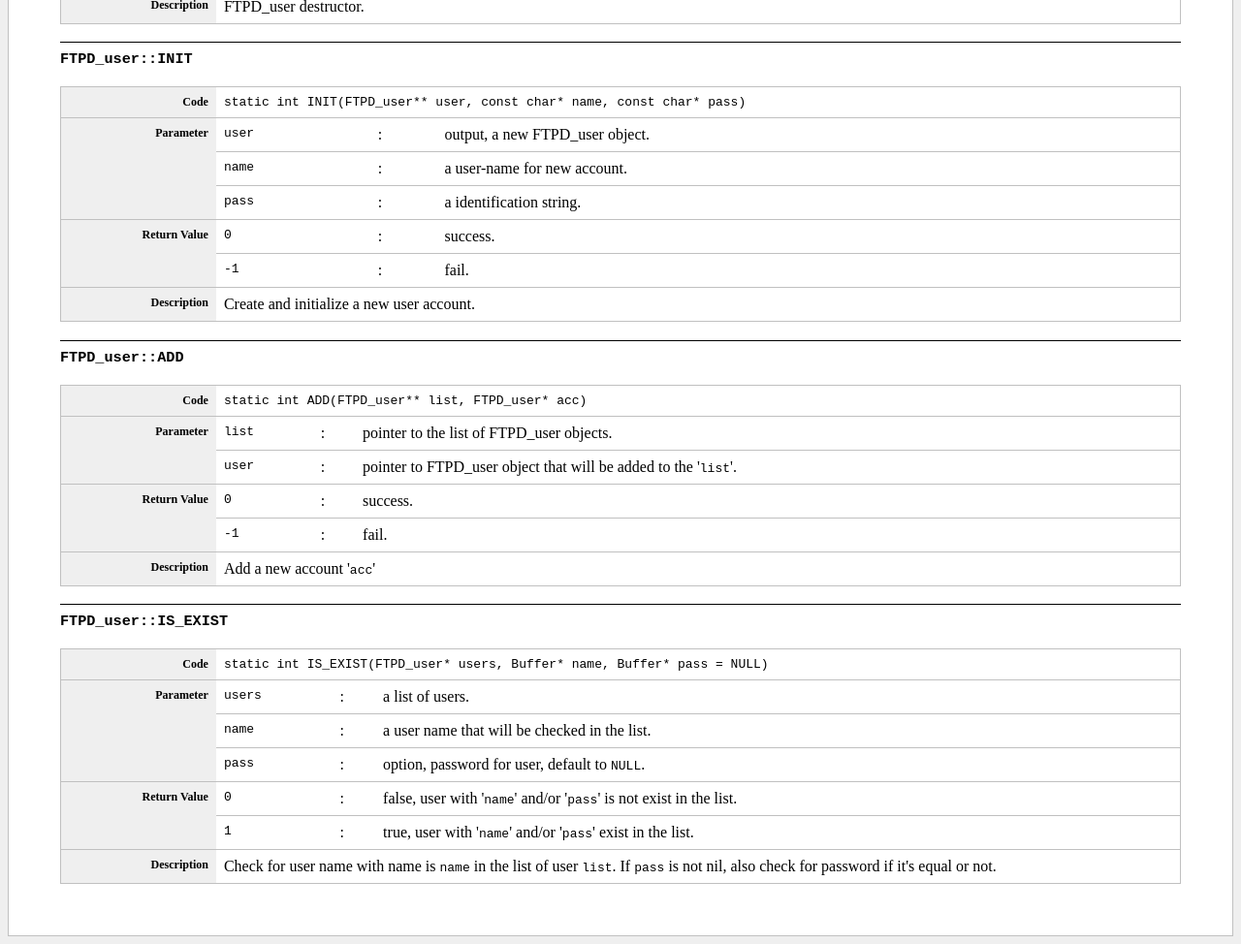
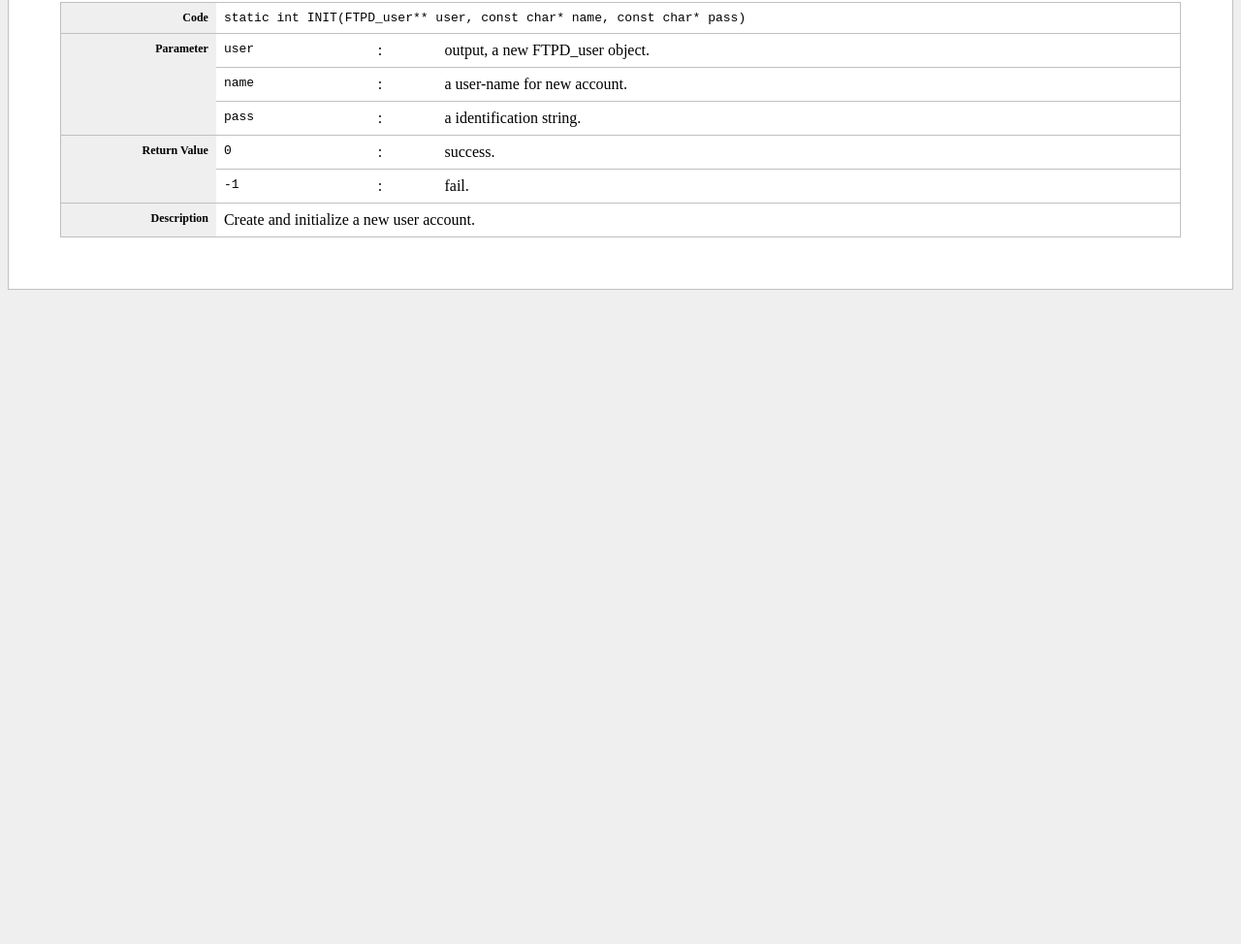
Before and after one commit to shuLhan/libvos, a plain HTML site: page doc/FTPD_user.html in a window 1280 px wide. Shown: the part 1400-2374 px from the top of the page at 97% size. After the commit the page ends 1707 px from the top, so only its background shows below. Drawn offline with Linux system fonts and the light colour scheme.

Commit message:
FTPD_client: remove _next, _prev, and _last fields
This change affect FTPD module, which replace the FTPD_client with List.

```diff
--- a/doc/FTPD_user.html
+++ b/doc/FTPD_user.html
@@ -15,8 +15,6 @@
 	<li><a href="#FTPD_user::FTPD_user"><tt> FTPD_user::FTPD_user </tt></a></li>
 	<li><a href="#FTPD_user::~FTPD_user"><tt> FTPD_user::~FTPD_user </tt></a></li>
 	<li><a href="#FTPD_user::INIT"><tt> FTPD_user::INIT </tt></a></li>
-	<li><a href="#FTPD_user::ADD"><tt> FTPD_user::ADD </tt></a></li>
-	<li><a href="#FTPD_user::IS_EXIST"><tt> FTPD_user::IS_EXIST </tt></a></li>
 	</ul>
 </ul>
 
@@ -56,10 +54,6 @@ FTP.
 	<td>_pass</td>
 	<td>:</td>
 	<td>a plain-text password for authenticating user into the service.</td>
-</tr><tr>
-	<td>_next</td>
-	<td>:</td>
-	<td>pointer to the next FTPD_user object.</td>
 </tr>
 </table>
 
@@ -136,78 +130,5 @@ static int INIT(FTPD_user** user, const char* name, const char* pass)
 </tr>
 </table>
 
-<h3><a name="FTPD_user::ADD"><tt> FTPD_user::ADD </tt></a></h3>
-<table class="class-method">
-<tr>
-	<th>Code</th>
-	<td colspan="3">
-static int ADD(FTPD_user** list, FTPD_user* acc)
-	</td>
-</tr><tr>
-	<th rowspan="2">Parameter</th>
-		<td><tt> list </tt></td>
-		<td>:</td>
-		<td> pointer to the list of FTPD_user objects.</td>
-	</tr><tr>
-		<td><tt> user </tt></td>
-		<td>:</td>
-		<td> pointer to FTPD_user object that will be added to the
-'<tt>list</tt>'.</td>
-</tr><tr>
-	<th rowspan="2">Return Value</th>
-		<td><tt> 0 </tt></td>
-		<td>:</td>
-		<td> success. </td>
-	</tr><tr>
-		<td><tt> -1 </tt></td>
-		<td>:</td>
-		<td> fail. </td>
-</tr><tr>
-	<th>Description</th>
-	<td colspan="3"> Add a new account '<tt>acc</tt>'
-	</td>
-</tr>
-</table>
-
-<h3><a name="FTPD_user::IS_EXIST"><tt> FTPD_user::IS_EXIST </tt></a></h3>
-<table class="class-method">
-<tr>
-	<th>Code</th>
-	<td colspan="3">
-static int IS_EXIST(FTPD_user* users, Buffer* name, Buffer* pass = NULL)
-	</td>
-</tr><tr>
-	<th rowspan="3">Parameter</th>
-		<td><tt> users </tt></td>
-		<td>:</td>
-		<td>a list of users.</td>
-	</tr><tr>
-		<td><tt> name </tt></td>
-		<td>:</td>
-		<td> a user name that will be checked in the list.</td>
-	</tr><tr>
-		<td><tt> pass </tt></td>
-		<td>:</td>
-		<td> option, password for user, default to <tt>NULL</tt>. </td>
-</tr><tr>
-	<th rowspan="2">Return Value</th>
-		<td><tt> 0 </tt></td>
-		<td>:</td>
-		<td> false, user with '<tt>name</tt>' and/or '<tt>pass</tt>'
-is not exist in the list. </td>
-	</tr><tr>
-		<td><tt> 1 </tt></td>
-		<td>:</td>
-		<td> true, user with '<tt>name</tt>' and/or '<tt>pass</tt>'
-exist in the list. </td>
-</tr><tr>
-	<th>Description</th>
-	<td colspan="3"> Check for user name with name is <tt>name</tt> in
-the list of user <tt>list</tt>. If <tt>pass</tt> is not nil, also check for
-password if it's equal or not.
-	</td>
-</tr>
-</table>
-
 </body>
 </html>
```
Also changed, not shown: doc/FTPD_client.html (+0 -70 lines), 4 other files.
